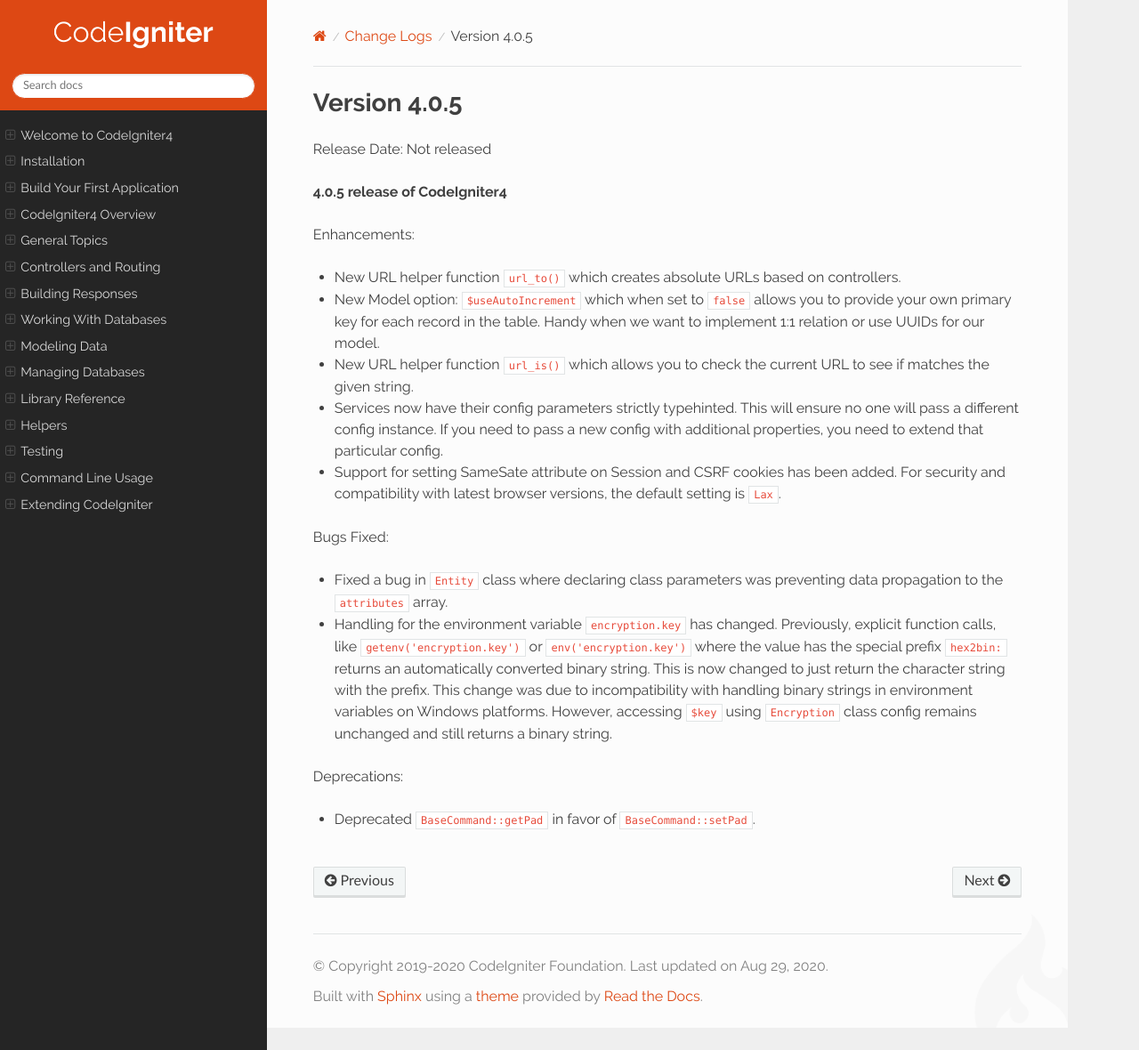
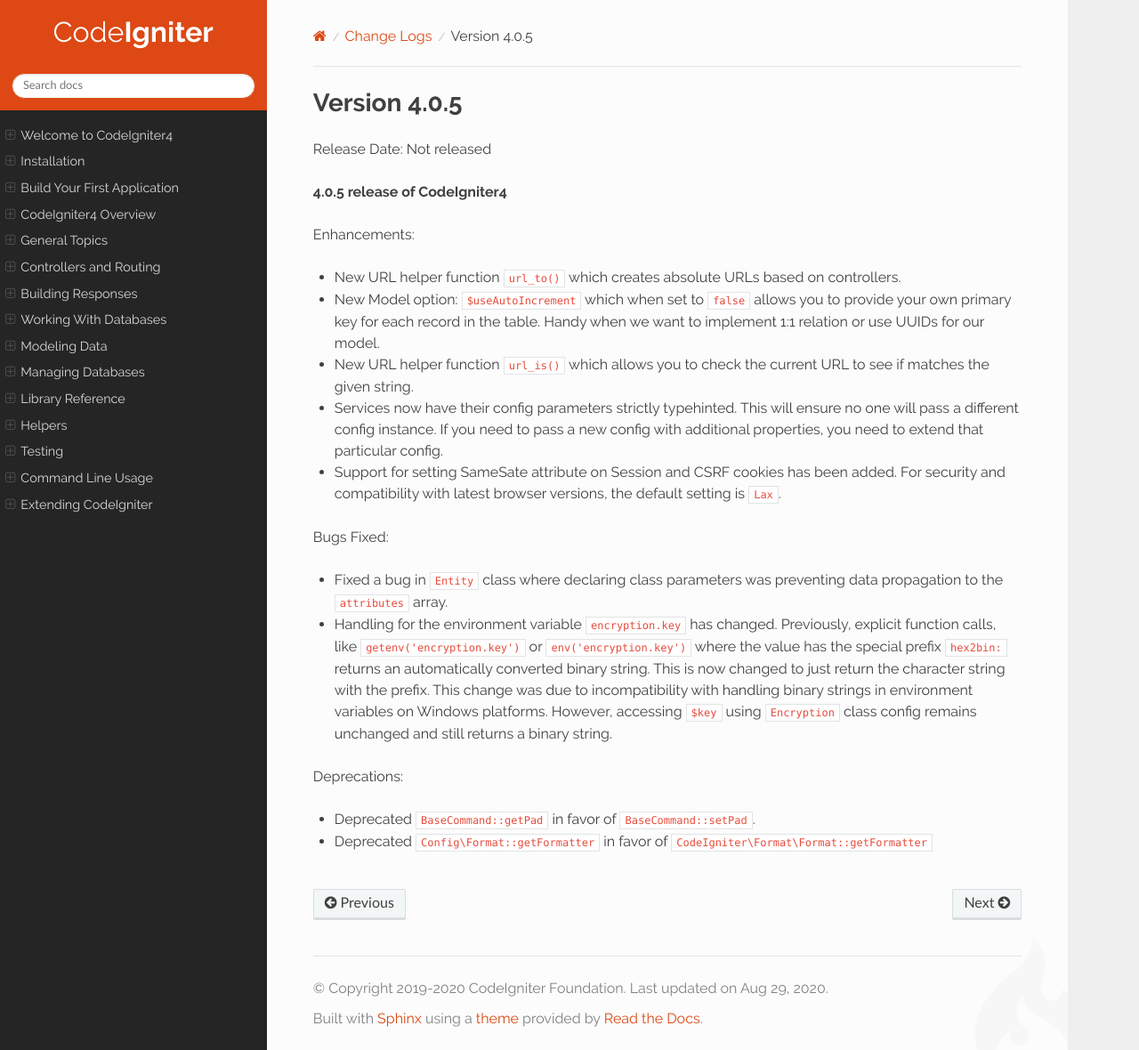
Before and after one commit to NEKOGET/ci4_user_guide_src, a Sphinx documentation site: the page built from source/changelogs/v4.0.5.rst, in a window 1280 px wide and 1180 px high. Shown: the whole window at 89% size. Built offline with Sphinx 7.4.7 and the Read the Docs theme 2.0.0, drawn with Linux system fonts in a browser that asks for light colours.

Commit message:
Add deprecation notice to changelog

```diff
--- a/source/changelogs/v4.0.5.rst
+++ b/source/changelogs/v4.0.5.rst
@@ -21,3 +21,4 @@ Bugs Fixed:
 Deprecations:
 
 - Deprecated ``BaseCommand::getPad`` in favor of ``BaseCommand::setPad``.
+- Deprecated ``Config\Format::getFormatter`` in favor of ``CodeIgniter\Format\Format::getFormatter``
```
